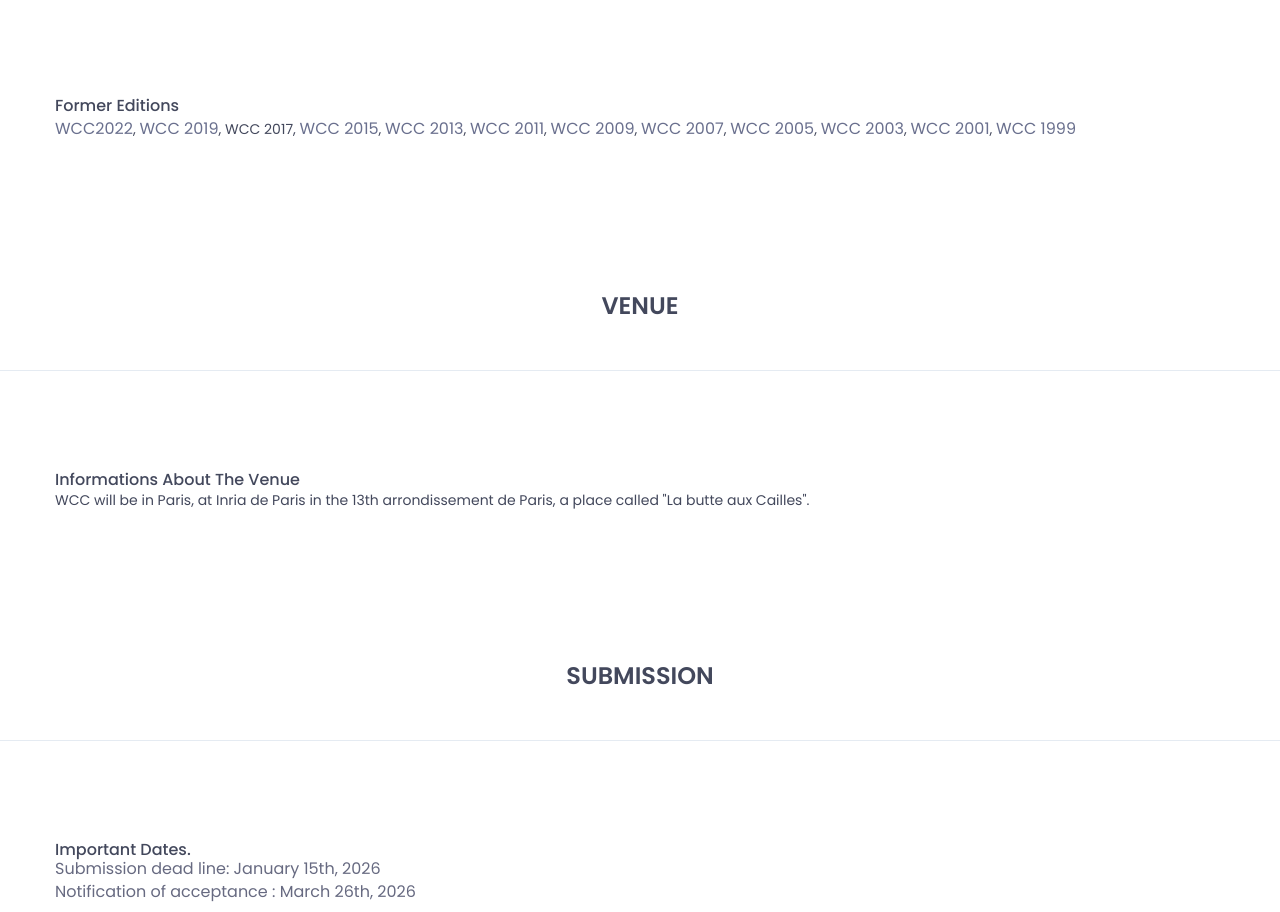
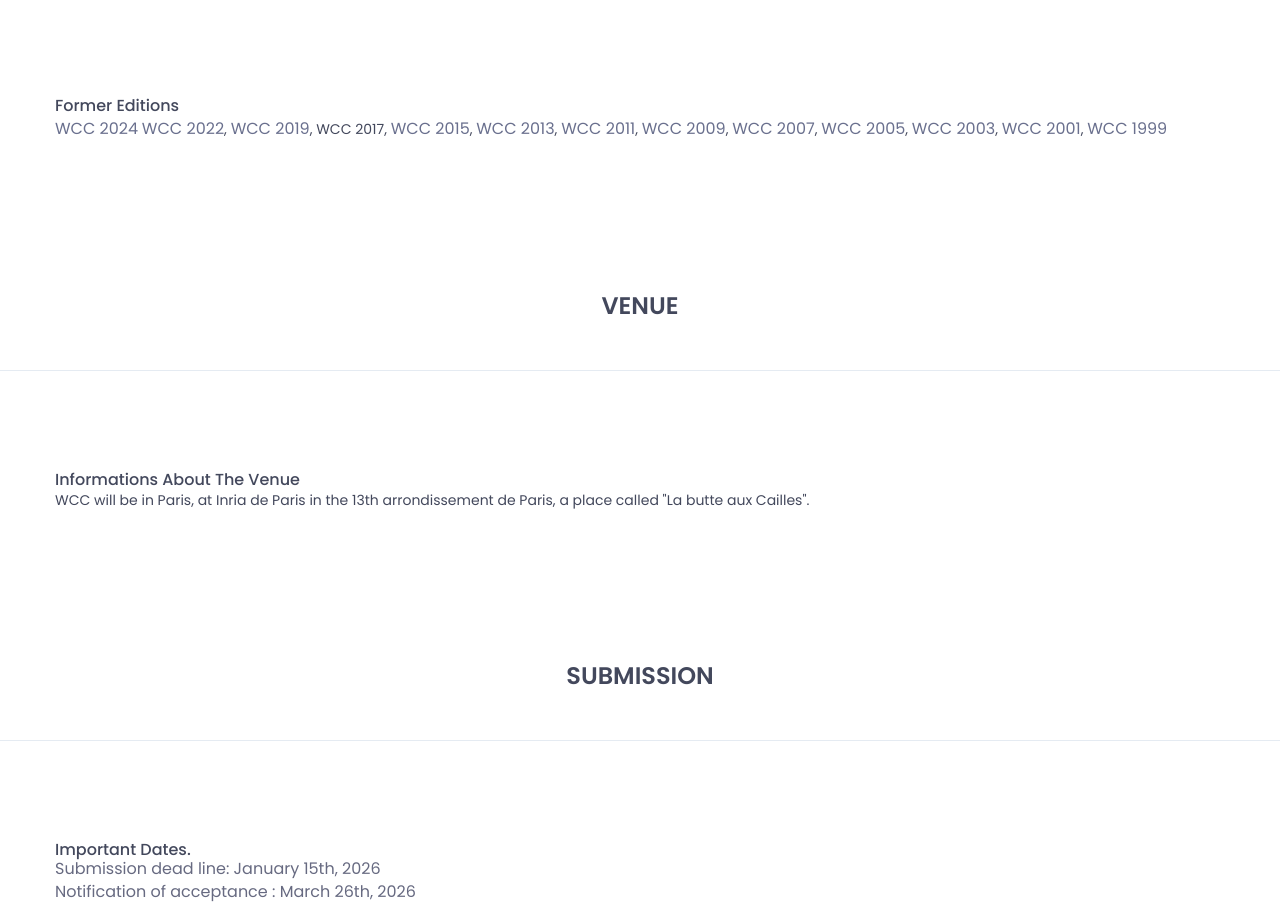
Before and after one commit to YannRotella/wcc2026, a plain HTML site: page index.html in a window 1280 px wide. Shown: the part 1405-2317 px from the top of the page. Drawn offline with nearby package versions, Linux system fonts and the light colour scheme.

Commit message:
link wcc2024

```diff
--- a/index.html
+++ b/index.html
@@ -147,7 +147,8 @@
 						<h3>
 							Former Editions
 						</h3>
-						<p> <a href="https://www.wcc2022.uni-rostock.de/home/">WCC2022</a>,
+						<p> <a href="https://wcc2024.sites.dmi.unipg.it/">WCC 2024</a>
+							<a href="https://www.wcc2022.uni-rostock.de/home/">WCC 2022</a>,
 							<a href="https://www.lebesgue.fr/en/content/sem2019-WCC-Presentation">WCC 2019</a>,
 							WCC 2017,
 							<a href="http://wcc2015.inria.fr">WCC 2015</a>,
```
